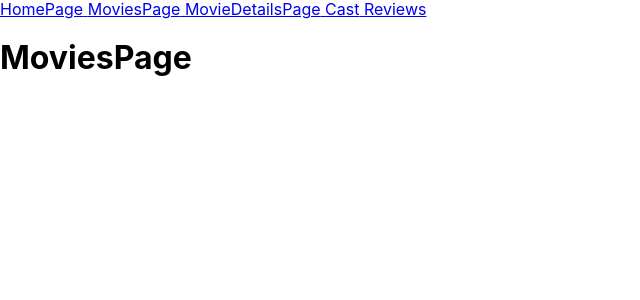
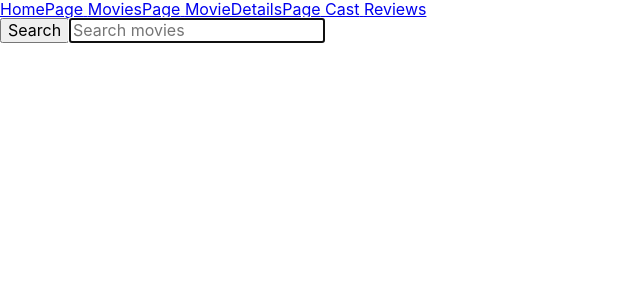
Before and after one commit to NataliaSorokina/goit-react-hw-05-movies, a React (Create React App) app: page /movies in a window 1280 px wide. Shown: the top 300 px of the page, without its empty margins (0-640 px from the left). Built offline with nearby package versions, Linux system fonts and the light colour scheme.

Commit message:
added some drafts of API-fetches

```diff
--- /dev/null
+++ b/src/services/API.js
@@ -0,0 +1,19 @@
+import axios from 'axios';
+// import PropTypes from 'prop-types';
+
+axios.defaults.baseURL = 'https://api.themoviedb.org/3/';
+axios.defaults.params = {
+  api_key: 'b52f90fd30b1aa860fd73efbdf6c3594',
+};
+
+export const fetchPopularMovies = async () => {
+  return await axios.get('trending/movie/day').then(response => response.data);
+};
+
+export const fetchMoviesByQuery = async (searchQuery, page) => {
+  return await axios
+    .get('search/movie', {
+      params: { query: searchQuery, page },
+    })
+    .then(response => response.data);
+};
--- a/src/views/HomePage.js
+++ /dev/null
@@ -1,9 +0,0 @@
-function HomePage() {
-  return (
-    <>
-      <h1>HomePage</h1>
-    </>
-  );
-}
-
-export default HomePage;
--- /dev/null
+++ b/src/views/HomePage/HomePage.js
@@ -0,0 +1,28 @@
+import { useState, useEffect } from 'react';
+import { fetchPopularMovies } from '../../services/API';
+
+function HomePage() {
+  // const [day] = useState('day');
+  const [popularMovies, setPopularMovie] = useState([]);
+
+  useEffect(() => {
+    async function getPopularMovies() {
+      try {
+        const data = await fetchPopularMovies();
+        const [results] = data;
+        setPopularMovie([...results]);
+      } catch (error) {
+        console.log(error);
+      }
+    }
+    getPopularMovies();
+  }, []);
+
+  return (
+    <>
+      <ul>{popularMovies}</ul>
+    </>
+  );
+}
+
+export default HomePage;
--- a/src/views/MoviesPage.js
+++ /dev/null
@@ -1,9 +0,0 @@
-function MoviesPage() {
-  return (
-    <>
-      <h1>MoviesPage</h1>
-    </>
-  );
-}
-
-export default MoviesPage;
--- /dev/null
+++ b/src/views/MoviesPage/MoviesPage.js
@@ -0,0 +1,70 @@
+import { useState, useEffect } from 'react';
+// import { ToastContainer, toast } from 'react-toastify';
+// import 'react-toastify/dist/ReactToastify.min.css';
+import { fetchMoviesByQuery } from '../../services/API';
+import SearchMovies from './SearchMovies';
+
+function MoviesPage() {
+  const [searchQuery, setSearchQuery] = useState('');
+  const [page, setPage] = useState(1);
+  const [movies, setMovies] = useState([]);
+
+  const handleSearchQuery = event => {
+    console.log(event.currentTarget.value);
+    setSearchQuery(event.currentTarget.value.toLowerCase());
+  };
+
+  const handleFormSubmit = searchQuery => {
+    setSearchQuery(searchQuery);
+    setPage(1);
+    setMovies([]);
+  };
+
+  const handleSubmit = event => {
+    event.preventDefault();
+
+    if (event.currentTarget.value.trim() === '') {
+      // toast.error('Enter search query!');
+      return;
+    }
+    handleFormSubmit(searchQuery);
+    setSearchQuery('');
+  };
+
+  useEffect(() => {
+    async function getMovies() {
+      try {
+        if (searchQuery.trim() === '') {
+          return;
+        }
+        const results = await fetchMoviesByQuery(searchQuery, page);
+        if (results.length === 0) {
+          /* toast.error */ alert(
+            `Sorry, there are no movies matching your search query '${searchQuery}'. Please try again.`,
+          );
+          return;
+        }
+        setMovies(results);
+      } catch (error) {
+        /* toast.error */ alert(
+          'Error. We are sorry, but something went wrong.',
+        );
+        console.log(error);
+      }
+    }
+    getMovies();
+    //  console.log(movies);
+  }, [searchQuery, page]);
+
+  return (
+    <>
+      <SearchMovies
+        onFormSubmit={handleSubmit}
+        searchQuery={searchQuery}
+        onSearchQuery={handleSearchQuery}
+      />
+    </>
+  );
+}
+
+export default MoviesPage;
--- /dev/null
+++ b/src/views/MoviesPage/SearchMovies.js
@@ -0,0 +1,22 @@
+export default function SearchMoviesByName({
+  onFormSubmit,
+  searchQuery,
+  onSearchQuery,
+}) {
+  return (
+    <form onSubmit={onFormSubmit}>
+      <button type="submit">
+        <span>Search</span>
+      </button>
+
+      <input
+        type="text"
+        autoComplete="off"
+        autoFocus
+        placeholder="Search movies"
+        value={searchQuery}
+        onChange={onSearchQuery}
+      />
+    </form>
+  );
+}
```
Also changed, not shown: src/App.js (+5 -5 lines), src/views/Cast/Cast.js (renamed from src/views/Cast.js), src/views/MovieDetailsPage/MovieDetailsPage.js (renamed from src/views/MovieDetailsPage.js), src/views/Reviews/Reviews.js (renamed from src/views/Reviews.js), 1 other file (tests, documents, lock files or other folders).
